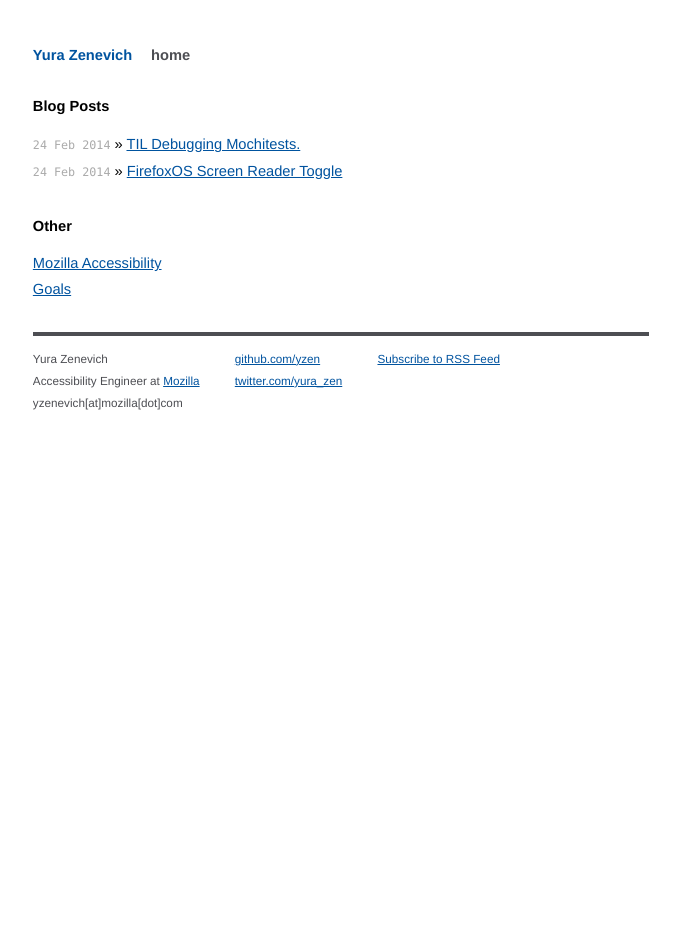
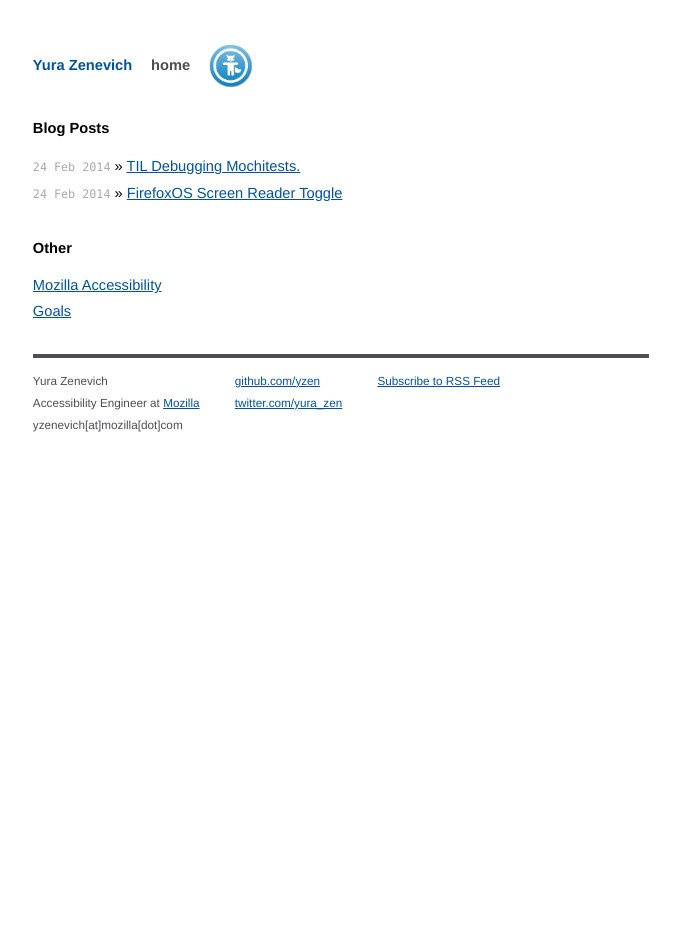
Before and after one commit to yzen/yzen.github.io, a Jekyll site: the page built from index.html, in a window 1280 px wide. Shown: the whole page, without its empty margins (299-979 px from the left). Built offline with Jekyll 4.4.1, drawn with Linux system fonts in a browser that asks for light colours; Markdown is read by kramdown in place of the engine named in the settings.

Commit message:
added a little logo

```diff
--- a/_layouts/default.html
+++ b/_layouts/default.html
@@ -12,9 +12,9 @@
 
   <div class="site">
     <div class="title">
-      <!-- <div class="logo" label="Firefox Accessibility Logo"></div> -->
       <a href="/">Yura Zenevich</a>
       <a class="extra" href="/">home</a>
+      <p class="logo" label="Firefox Accessibility Logo"></p>
     </div>
 
     {{ content }}
--- a/css/screen.css
+++ b/css/screen.css
@@ -69,7 +69,13 @@
 
 .site .title .logo {
   background: url("../images/moza11y.png") no-repeat scroll 0 50% #FFFFFF;
-
+  background-size: contain;
+  width: 3em;
+  height: 3em;
+  vertical-align: middle;
+  display: inline-block;
+  margin: 0;
+  margin-left: 1em;
 }
 
 .site .title a {
```
